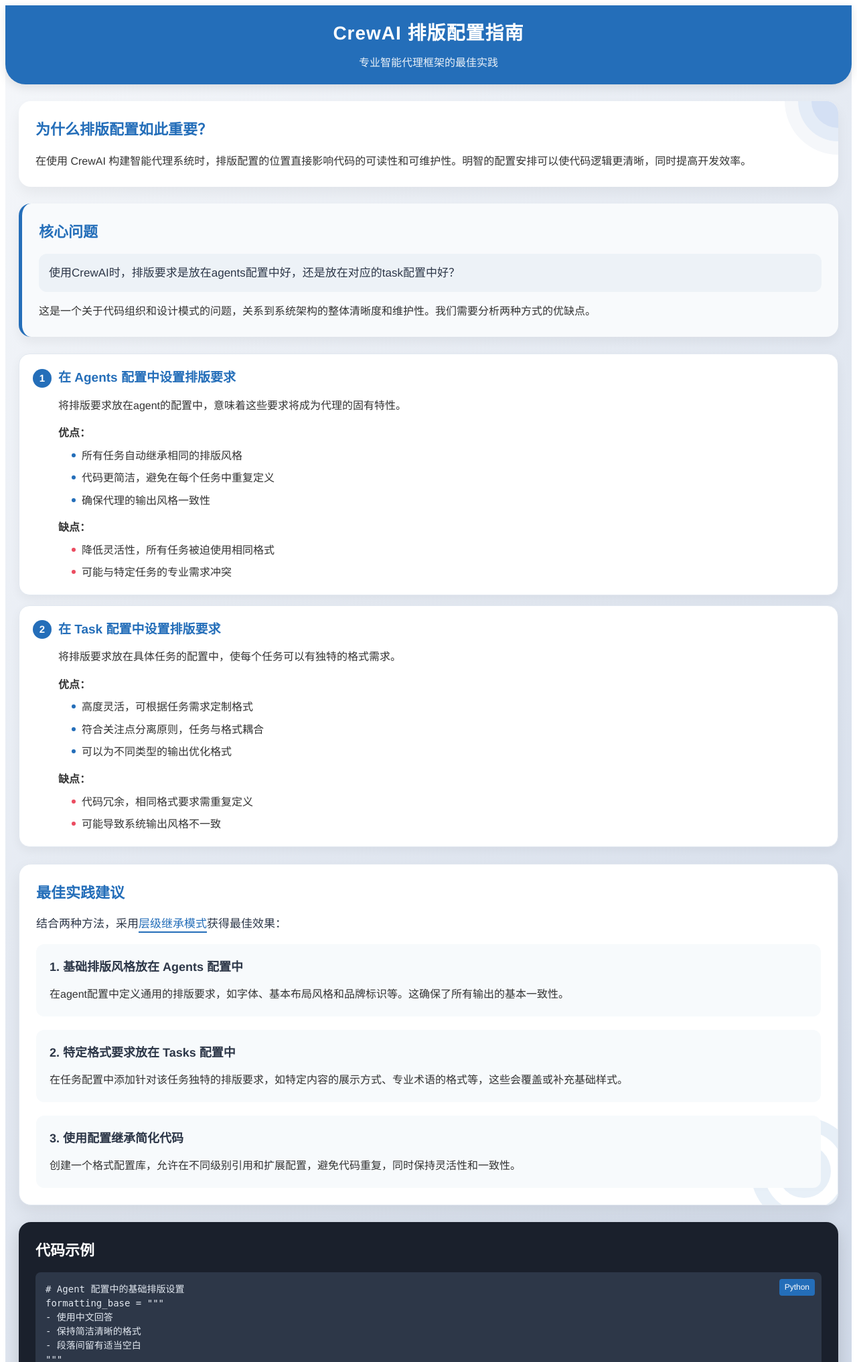
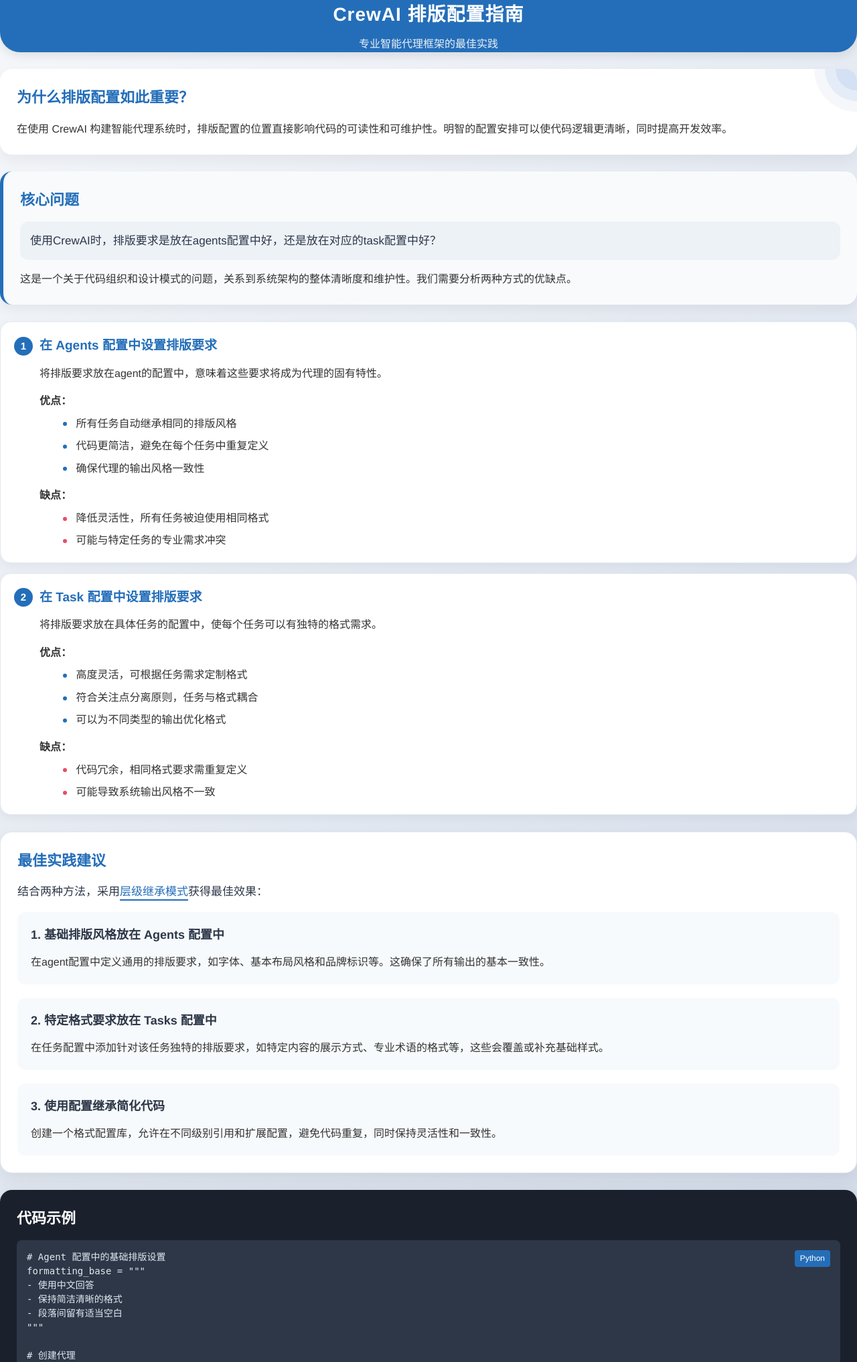
Before and after one commit to zo0043/ai_auto_wxgzh, a Python web app: template knowledge/templates/template3.html in a window 1280 px wide. Shown: the top 2034 px of the page at 67% size. Run offline with Jinja, Linux system fonts and the light colour scheme; the template is opened without the code that fills it, so the values that code supplies are empty.

Commit message:
更新模板3以更好的适配微信公众号

```diff
--- a/knowledge/templates/template3.html
+++ b/knowledge/templates/template3.html
@@ -1,30 +1,35 @@
 <!DOCTYPE html>
 <html lang="zh-CN">
-<body>
-
-<section style="margin: 0; padding: 0; font-family: 'PingFang SC', 'Helvetica Neue', Arial, sans-serif; background: linear-gradient(135deg, #f5f7fa 0%, #c3cfe2 100%); color: #333; line-height: 1.6; font-size: 16px; min-height: 100vh;">
+<head>
+  <meta charset="UTF-8">
+  <meta name="viewport" content="width=device-width, initial-scale=1.0">
+  <title>CrewAI 排版配置指南</title>
+</head>
+<body style="margin: 0; padding: 0; font-family: 'PingFang SC', 'Helvetica Neue', Arial, sans-serif; background: linear-gradient(135deg, #f5f7fa 0%, #c3cfe2 100%); color: #333; line-height: 1.6; font-size: 16px; min-height: 100vh;">
 
   <!-- 顶部标题区域 -->
-  <section style="padding: 20px; background-color: #246EB9; color: white; text-align: center; margin-bottom: 25px; border-radius: 0 0 30px 30px; box-shadow: 0 4px 15px rgba(0,0,0,0.1);">
+  <section style="padding: 0; background-color: #246EB9; color: white; text-align: center; margin-bottom: 25px; border-radius: 0 0 30px 30px; box-shadow: 0 4px 15px rgba(0,0,0,0.1);">
     <h1 style="margin: 0; font-size: 28px; font-weight: 700; letter-spacing: 1px;">CrewAI 排版配置指南</h1>
     <p style="margin: 8px 0 0; font-size: 16px; opacity: 0.9; font-weight: 300;">专业智能代理框架的最佳实践</p>
   </section>
 
   <!-- 引言卡片 -->
-  <section style="margin: 0 20px 25px; padding: 25px; background-color: white; border-radius: 18px; box-shadow: 0 10px 20px rgba(0,0,0,0.05); position: relative; overflow: hidden;">
-    <div style="position: absolute; top: 0; right: 0; width: 100px; height: 100px;">
+  <section style="margin: 0 0 25px; padding: 25px; background-color: white; border-radius: 18px; box-shadow: 0 10px 20px rgba(0,0,0,0.05); overflow: hidden;">
+    <div style="float: right; width: 80px; height: 80px; margin: -25px -25px 0 0;">
       <svg viewBox="0 0 100 100" style="width: 100%; height: 100%;">
         <circle cx="100" cy="0" r="80" fill="#F5F7FA" />
         <circle cx="100" cy="0" r="60" fill="#E4ECF7" />
         <circle cx="100" cy="0" r="40" fill="#D4E0F4" />
       </svg>
     </div>
-    <h2 style="margin: 0 0 15px; font-size: 22px; font-weight: 700; color: #246EB9; position: relative; z-index: 1;">为什么排版配置如此重要？</h2>
-    <p style="margin: 0; font-size: 16px; line-height: 1.7; position: relative; z-index: 1;">在使用 CrewAI 构建智能代理系统时，排版配置的位置直接影响代码的可读性和可维护性。明智的配置安排可以使代码逻辑更清晰，同时提高开发效率。</p>
+    <div style="margin-right: 60px;">
+      <h2 style="margin: 0 0 15px; font-size: 22px; font-weight: 700; color: #246EB9;">为什么排版配置如此重要？</h2>
+      <p style="margin: 0; font-size: 16px; line-height: 1.7;">在使用 CrewAI 构建智能代理系统时，排版配置的位置直接影响代码的可读性和可维护性。明智的配置安排可以使代码逻辑更清晰，同时提高开发效率。</p>
+    </div>
   </section>
 
   <!-- 核心问题卡片 -->
-  <section style="margin: 0 20px 25px; padding: 25px; background-color: #F8FAFC; border-radius: 18px; border-left: 5px solid #246EB9; box-shadow: 0 8px 16px rgba(0,0,0,0.05);">
+  <section style="margin: 0 0 25px; padding: 25px; background-color: #F8FAFC; border-radius: 18px; border-left: 5px solid #246EB9; box-shadow: 0 8px 16px rgba(0,0,0,0.05);">
     <h2 style="margin: 0 0 15px; font-size: 22px; font-weight: 600; color: #246EB9;">核心问题</h2>
     <div style="padding: 15px; background-color: #EDF2F7; border-radius: 12px; margin-bottom: 15px;">
       <p style="margin: 0; font-weight: 500; font-size: 17px; line-height: 1.6; color: #2D3748;">使用CrewAI时，排版要求是放在agents配置中好，还是放在对应的task配置中好？</p>
@@ -33,7 +38,7 @@
   </section>
 
   <!-- 选项对比 -->
-  <section style="margin: 0 20px 25px; padding: 0; display: flex; flex-direction: column; gap: 15px;">
+  <section style="margin: 0 0 25px; padding: 0; display: flex; flex-direction: column; gap: 15px;">
 
     <!-- 选项1 -->
     <div style="padding: 20px; background-color: white; border-radius: 16px; box-shadow: 0 5px 15px rgba(0,0,0,0.05); border: 1px solid #E2E8F0;">
@@ -46,28 +51,28 @@
       <div style="margin-top: 15px; padding-left: 38px;">
         <p style="margin: 0 0 8px; font-weight: 600; font-size: 16px;">优点：</p>
         <ul style="margin: 0 0 15px; padding-left: 20px; list-style-type: none;">
-          <li style="margin-bottom: 8px; position: relative; padding-left: 15px;">
-            <span style="position: absolute; left: 0; top: 9px; width: 6px; height: 6px; background-color: #246EB9; border-radius: 50%;"></span>
+          <li style="margin-bottom: 8px; padding-left: 15px;">
+            <span style="display: inline-block; width: 6px; height: 6px; background-color: #246EB9; border-radius: 50%; vertical-align: middle; margin-right: 9px;"></span>
             所有任务自动继承相同的排版风格
           </li>
-          <li style="margin-bottom: 8px; position: relative; padding-left: 15px;">
-            <span style="position: absolute; left: 0; top: 9px; width: 6px; height: 6px; background-color: #246EB9; border-radius: 50%;"></span>
+          <li style="margin-bottom: 8px; padding-left: 15px;">
+            <span style="display: inline-block; width: 6px; height: 6px; background-color: #246EB9; border-radius: 50%; vertical-align: middle; margin-right: 9px;"></span>
             代码更简洁，避免在每个任务中重复定义
           </li>
-          <li style="margin-bottom: 0; position: relative; padding-left: 15px;">
-            <span style="position: absolute; left: 0; top: 9px; width: 6px; height: 6px; background-color: #246EB9; border-radius: 50%;"></span>
+          <li style="margin-bottom: 0; padding-left: 15px;">
+            <span style="display: inline-block; width: 6px; height: 6px; background-color: #246EB9; border-radius: 50%; vertical-align: middle; margin-right: 9px;"></span>
             确保代理的输出风格一致性
           </li>
         </ul>
 
         <p style="margin: 0 0 8px; font-weight: 600; font-size: 16px;">缺点：</p>
         <ul style="margin: 0; padding-left: 20px; list-style-type: none;">
-          <li style="margin-bottom: 8px; position: relative; padding-left: 15px;">
-            <span style="position: absolute; left: 0; top: 9px; width: 6px; height: 6px; background-color: #EB4C60; border-radius: 50%;"></span>
+          <li style="margin-bottom: 8px; padding-left: 15px;">
+            <span style="display: inline-block; width: 6px; height: 6px; background-color: #EB4C60; border-radius: 50%; vertical-align: middle; margin-right: 9px;"></span>
             降低灵活性，所有任务被迫使用相同格式
           </li>
-          <li style="margin-bottom: 0; position: relative; padding-left: 15px;">
-            <span style="position: absolute; left: 0; top: 9px; width: 6px; height: 6px; background-color: #EB4C60; border-radius: 50%;"></span>
+          <li style="margin-bottom: 0; padding-left: 15px;">
+            <span style="display: inline-block; width: 6px; height: 6px; background-color: #EB4C60; border-radius: 50%; vertical-align: middle; margin-right: 9px;"></span>
             可能与特定任务的专业需求冲突
           </li>
         </ul>
@@ -85,28 +90,28 @@
       <div style="margin-top: 15px; padding-left: 38px;">
         <p style="margin: 0 0 8px; font-weight: 600; font-size: 16px;">优点：</p>
         <ul style="margin: 0 0 15px; padding-left: 20px; list-style-type: none;">
-          <li style="margin-bottom: 8px; position: relative; padding-left: 15px;">
-            <span style="position: absolute; left: 0; top: 9px; width: 6px; height: 6px; background-color: #246EB9; border-radius: 50%;"></span>
+          <li style="margin-bottom: 8px; padding-left: 15px;">
+            <span style="display: inline-block; width: 6px; height: 6px; background-color: #246EB9; border-radius: 50%; vertical-align: middle; margin-right: 9px;"></span>
             高度灵活，可根据任务需求定制格式
           </li>
-          <li style="margin-bottom: 8px; position: relative; padding-left: 15px;">
-            <span style="position: absolute; left: 0; top: 9px; width: 6px; height: 6px; background-color: #246EB9; border-radius: 50%;"></span>
+          <li style="margin-bottom: 8px; padding-left: 15px;">
+            <span style="display: inline-block; width: 6px; height: 6px; background-color: #246EB9; border-radius: 50%; vertical-align: middle; margin-right: 9px;"></span>
             符合关注点分离原则，任务与格式耦合
           </li>
-          <li style="margin-bottom: 0; position: relative; padding-left: 15px;">
-            <span style="position: absolute; left: 0; top: 9px; width: 6px; height: 6px; background-color: #246EB9; border-radius: 50%;"></span>
+          <li style="margin-bottom: 0; padding-left: 15px;">
+            <span style="display: inline-block; width: 6px; height: 6px; background-color: #246EB9; border-radius: 50%; vertical-align: middle; margin-right: 9px;"></span>
             可以为不同类型的输出优化格式
           </li>
         </ul>
 
         <p style="margin: 0 0 8px; font-weight: 600; font-size: 16px;">缺点：</p>
         <ul style="margin: 0; padding-left: 20px; list-style-type: none;">
-          <li style="margin-bottom: 8px; position: relative; padding-left: 15px;">
-            <span style="position: absolute; left: 0; top: 9px; width: 6px; height: 6px; background-color: #EB4C60; border-radius: 50%;"></span>
+          <li style="margin-bottom: 8px; padding-left: 15px;">
+            <span style="display: inline-block; width: 6px; height: 6px; background-color: #EB4C60; border-radius: 50%; vertical-align: middle; margin-right: 9px;"></span>
             代码冗余，相同格式要求需重复定义
           </li>
-          <li style="margin-bottom: 0; position: relative; padding-left: 15px;">
-            <span style="position: absolute; left: 0; top: 9px; width: 6px; height: 6px; background-color: #EB4C60; border-radius: 50%;"></span>
+          <li style="margin-bottom: 0; padding-left: 15px;">
+            <span style="display: inline-block; width: 6px; height: 6px; background-color: #EB4C60; border-radius: 50%; vertical-align: middle; margin-right: 9px;"></span>
             可能导致系统输出风格不一致
           </li>
         </ul>
@@ -115,37 +120,31 @@
   </section>
 
   <!-- 最佳实践建议 -->
-  <section style="margin: 0 20px 25px; padding: 25px; background-color: white; border-radius: 18px; box-shadow: 0 10px 25px rgba(0,0,0,0.07); border: 1px solid #E2E8F0; position: relative; overflow: hidden;">
-    <div style="position: absolute; bottom: -50px; right: -50px; width: 200px; height: 200px; opacity: 0.1;">
-      <svg viewBox="0 0 100 100" style="width: 100%; height: 100%;">
-        <circle cx="50" cy="50" r="40" fill="#246EB9" />
-        <circle cx="50" cy="50" r="30" fill="#fff" />
-        <circle cx="50" cy="50" r="20" fill="#246EB9" />
-      </svg>
-    </div>
+  <section style="margin: 0 0 25px; padding: 25px; background-color: white; border-radius: 18px; box-shadow: 0 10px 25px rgba(0,0,0,0.07); border: 1px solid #E2E8F0;">
     <h2 style="margin: 0 0 15px; font-size: 22px; font-weight: 700; color: #246EB9;">最佳实践建议</h2>
     <p style="margin: 0 0 15px; font-size: 17px; line-height: 1.7; font-weight: 500; color: #2D3748;">结合两种方法，采用<span style="color: #246EB9; border-bottom: 2px solid #246EB9; padding-bottom: 2px;">层级继承模式</span>获得最佳效果：</p>
 
-    <div style="padding: 20px; background-color: #F7FAFC; border-radius: 12px; margin-bottom: 20px; position: relative; z-index: 1;">
+    <div style="padding: 20px; background-color: #F7FAFC; border-radius: 12px; margin-bottom: 20px;">
       <h3 style="margin: 0 0 12px; font-size: 18px; font-weight: 600; color: #2D3748;">1. 基础排版风格放在 Agents 配置中</h3>
       <p style="margin: 0; font-size: 16px; line-height: 1.7;">在agent配置中定义通用的排版要求，如字体、基本布局风格和品牌标识等。这确保了所有输出的基本一致性。</p>
     </div>
 
-    <div style="padding: 20px; background-color: #F7FAFC; border-radius: 12px; margin-bottom: 20px; position: relative; z-index: 1;">
+    <div style="padding: 20px; background-color: #F7FAFC; border-radius: 12px; margin-bottom: 20px;">
       <h3 style="margin: 0 0 12px; font-size: 18px; font-weight: 600; color: #2D3748;">2. 特定格式要求放在 Tasks 配置中</h3>
       <p style="margin: 0; font-size: 16px; line-height: 1.7;">在任务配置中添加针对该任务独特的排版要求，如特定内容的展示方式、专业术语的格式等，这些会覆盖或补充基础样式。</p>
     </div>
 
-    <div style="padding: 20px; background-color: #F7FAFC; border-radius: 12px; position: relative; z-index: 1;">
+    <div style="padding: 20px; background-color: #F7FAFC; border-radius: 12px;">
       <h3 style="margin: 0 0 12px; font-size: 18px; font-weight: 600; color: #2D3748;">3. 使用配置继承简化代码</h3>
       <p style="margin: 0; font-size: 16px; line-height: 1.7;">创建一个格式配置库，允许在不同级别引用和扩展配置，避免代码重复，同时保持灵活性和一致性。</p>
     </div>
   </section>
 
   <!-- 代码示例 -->
-  <section style="margin: 0 20px 25px; padding: 25px; background-color: #1A202C; border-radius: 18px; box-shadow: 0 10px 25px rgba(0,0,0,0.15);">
+  <section style="margin: 0 0 25px; padding: 25px; background-color: #1A202C; border-radius: 18px; box-shadow: 0 10px 25px rgba(0,0,0,0.15);">
     <h2 style="margin: 0 0 15px; font-size: 22px; font-weight: 600; color: white;">代码示例</h2>
-    <div style="background-color: #2D3748; border-radius: 8px; padding: 15px; overflow-x: auto; position: relative;">
+    <div style="background-color: #2D3748; border-radius: 8px; padding: 15px; overflow-x: auto;">
+      <div style="float: right; background-color: #246EB9; color: white; font-size: 12px; padding: 3px 8px; border-radius: 4px; margin-bottom: 10px;">Python</div>
       <pre style="margin: 0; font-family: 'Menlo', 'Monaco', 'Courier New', monospace; font-size: 14px; line-height: 1.5; color: #E2E8F0; white-space: pre-wrap;"><code># Agent 配置中的基础排版设置
 formatting_base = """
 - 使用中文回答
@@ -172,12 +171,11 @@
     - 关键结论用粗体标记
     """
 )</code></pre>
-      <div style="position: absolute; top: 10px; right: 10px; background-color: #246EB9; color: white; font-size: 12px; padding: 3px 8px; border-radius: 4px;">Python</div>
     </div>
   </section>
 
   <!-- 结论与建议 -->
-  <section style="margin: 0 20px 25px; padding: 25px; background-color: white; border-radius: 18px; box-shadow: 0 10px 25px rgba(0,0,0,0.07); border: 1px solid #E2E8F0;">
+  <section style="margin: 0 0 25px; padding: 25px; background-color: white; border-radius: 18px; box-shadow: 0 10px 25px rgba(0,0,0,0.07); border: 1px solid #E2E8F0;">
     <h2 style="margin: 0 0 15px; font-size: 22px; font-weight: 700; color: #246EB9;">结论</h2>
 
     <div style="padding: 15px; margin-bottom: 20px; background-color: #f8f9fa; border-radius: 10px; border-left: 4px solid #246EB9;">
```
Also changed, not shown: other parts of knowledge/templates/template3.html (+17 -14 lines).
